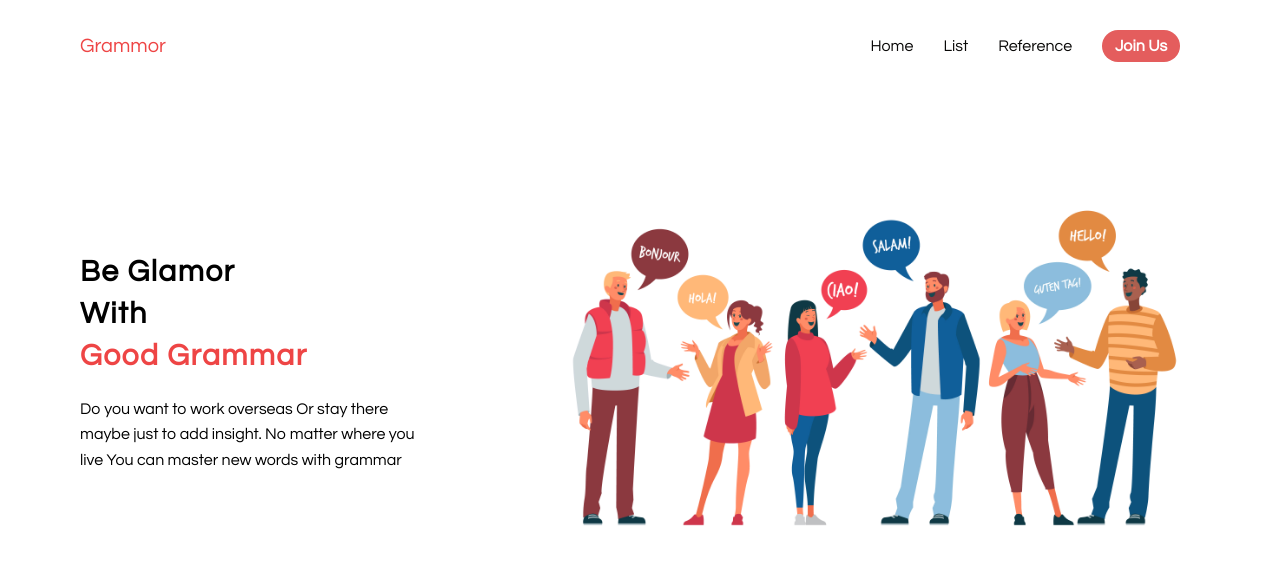
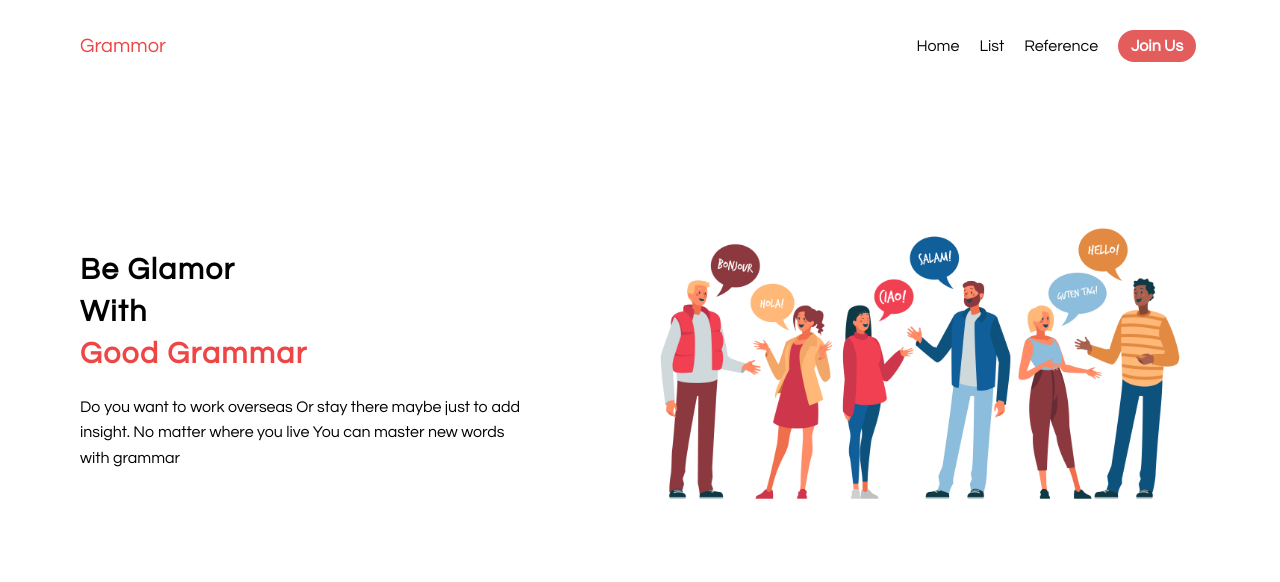
Before and after one commit to fauzywan/first-landing, a plain HTML site: page index.html in a window 1280 px wide. Drawn offline with Linux system fonts and the light colour scheme.

Commit message:
firs-landing

```diff
--- a/assets/css/style.css
+++ b/assets/css/style.css
@@ -13,6 +13,7 @@ html,*,body{
     font-family: 'Questrial', sans-serif;
 }
 body{
+    scroll-behavior: smooth;
     background-color: var(--primary-2-color);
 }
 ul {
@@ -24,12 +25,24 @@ ul {
 .bd-grid{
 display: grid;
 }
+header{
+position: fixed;
+top: 0;
+left: 0;
+right: 0;
+/* box-shadow: 1px 1px 4px rgba(0, 0, 0, 0.4); */
+background-color: white;
+}
 .header {
-display: flex;
+
+    display: flex;
 justify-content: space-between;
 align-items: center;
 padding-top: 30px;
+margin: 0;
+
 }
+
 
 .header nav ul {
     display: flex;
@@ -44,13 +57,17 @@ padding-top: 30px;
     font-weight:300;
     /* letter-spacing:10px; */
 }
+.header nav ul{
+    /* background-color: red; */
+    width: 110%;
+}
 .header nav ul li a{
     color:var(--dark-color);
     display: inline-block;
 }
 .header nav ul li {
     display: flex;
-    margin-left: 30px;
+    margin-left: 20px;
 }
 .header nav ul li:last-child a{
     margin-right: 20px;
@@ -65,6 +82,7 @@ font-weight: 600;
     grid-template-columns: repeat(12,1fr);
 }
 main{
+    margin-top: 100px;
 font-family: 'Raleway',sans-serif;
 }
 main .main{
@@ -74,14 +92,15 @@ display: flex;
     align-items: center;
     justify-content: space-between;
 }
-
-main .main-img{
-width: 58.1%;
-/* width: 700px; */
+main .img-link{
+    width: 100%;
+}
+main a .main-img{
+width: 100%;
 }
 
 .main .main-text{
-     width: 40%;
+    width: 100%;
 }
 .main .main-text p{
     margin-top: 20px;
@@ -103,6 +122,17 @@ width: 58.1%;
     }
     @media screen and (max-width:768px)
     {
+        .header nav ul li{
+}
+        .header nav ul li:last-child a{
+padding: 6px;
+            /* display: inherit; */
+
+}
+        main .main-img{
+width: 100%;
+
+        }
         main .main{
 
     flex-direction: column;
--- a/index.html
+++ b/index.html
@@ -18,8 +18,8 @@
             <a href="#" class="title">Grammor</a>
             <nav class="nav ">
                 <ul class="navbar">
-                <li class="nav-list"><a href="" class="nav-link">Home</a></li>
-                <li class="nav-list"><a href="" class="nav-link">List</a></li>
+                <li class="nav-list"><a href="#main" class="nav-link">Home</a></li>
+                <li class="nav-list"><a href="#list" class="nav-link">List</a></li>
                 <li class="nav-list"><a href="" class="nav-link">Reference</a></li>
                 <li class="nav-list"><a href="" class="nav-link">Join Us</a></li>
             </ul>
@@ -27,21 +27,34 @@
     </div>
     </header>
     <main class="bd-container">
-        <section class="main grid">
+        <section class="main " id="main">
+            <div class="main-text ">
+                <h2 class="title">Be Glamor<span>With</span> <span>Good Grammar</span></h2>
+                <p class="text-description">
+                    <span>Do you want to work overseas <span>Or stay there</span></span>
+                    <span>maybe just to add insight</span>.
+                    <span>No matter where you live</span>
+                    <span>You can master new words with grammar</span>
+                </p>
+            </div>
+<a href="" class="img-link">
+    <img src="assets/img/helo.jpg" class="main-img" alt="">
+</a>
+        </section>
+        <!-- <section class="list" id="list">
             <div class="main-text ">
                 <h2 class="title">Be Glamor<span>With</span> <span>Good Grammar</span></h2>
                 <p class="text-description">
                     <span>Do you want to work overseas <span>Or stay there</span></span><br>
                     <span>maybe just to add insight</span>.
-                    <span>No matter where you live</span>
+                    <span>No matter where you live</span> <br>
                     <span>You can master new words with grammar</span>
                 </p>
             </div>
-            <img src="assets/img/helo.jpg" class="main-img" alt="">
-        </section>
-        <section>
 
-        </section>
+                <img src="assets/img/helo.jpg" class="main-img" alt="">
+
+        </section> -->
     </main>
 </body>
 
```
